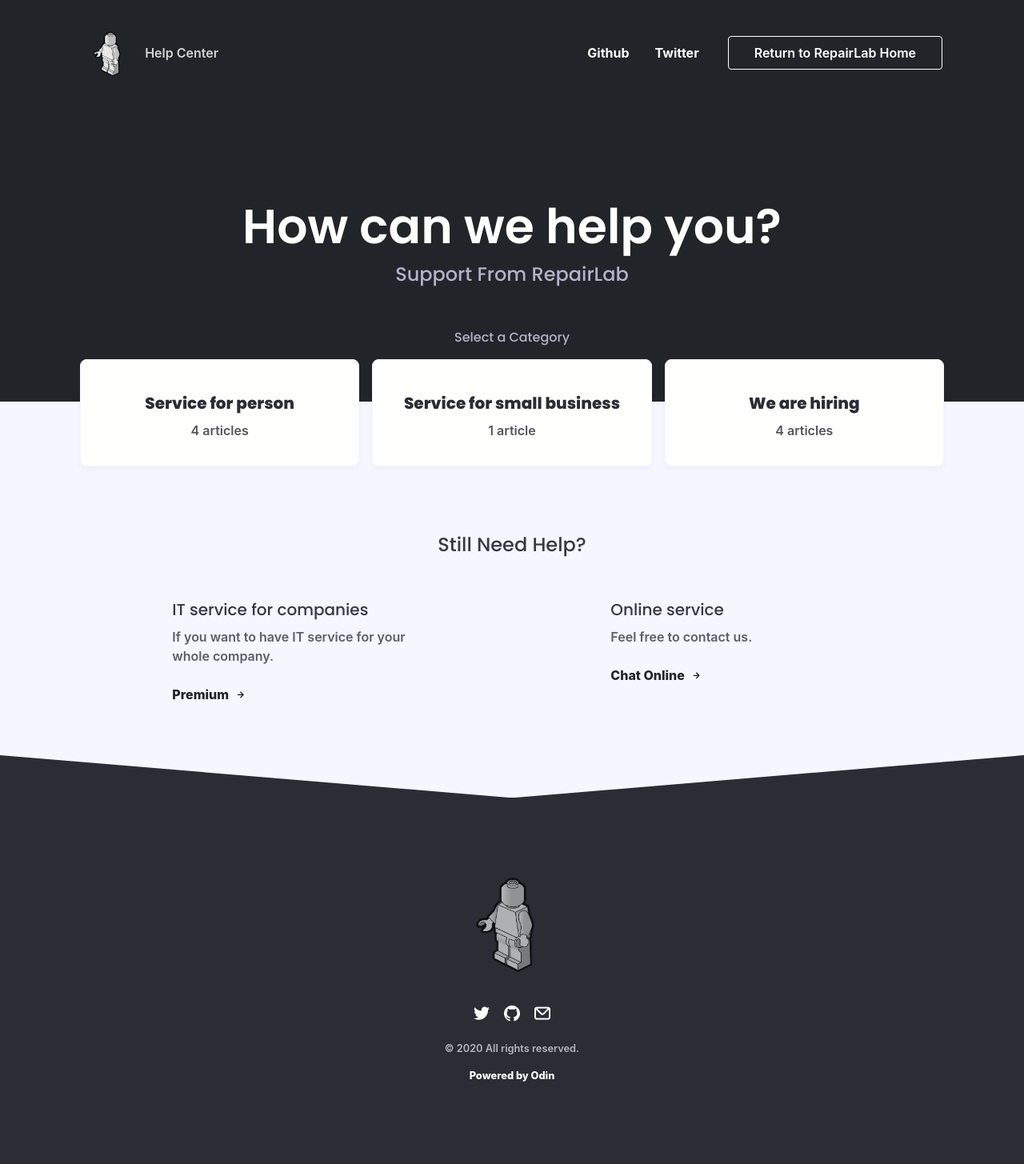
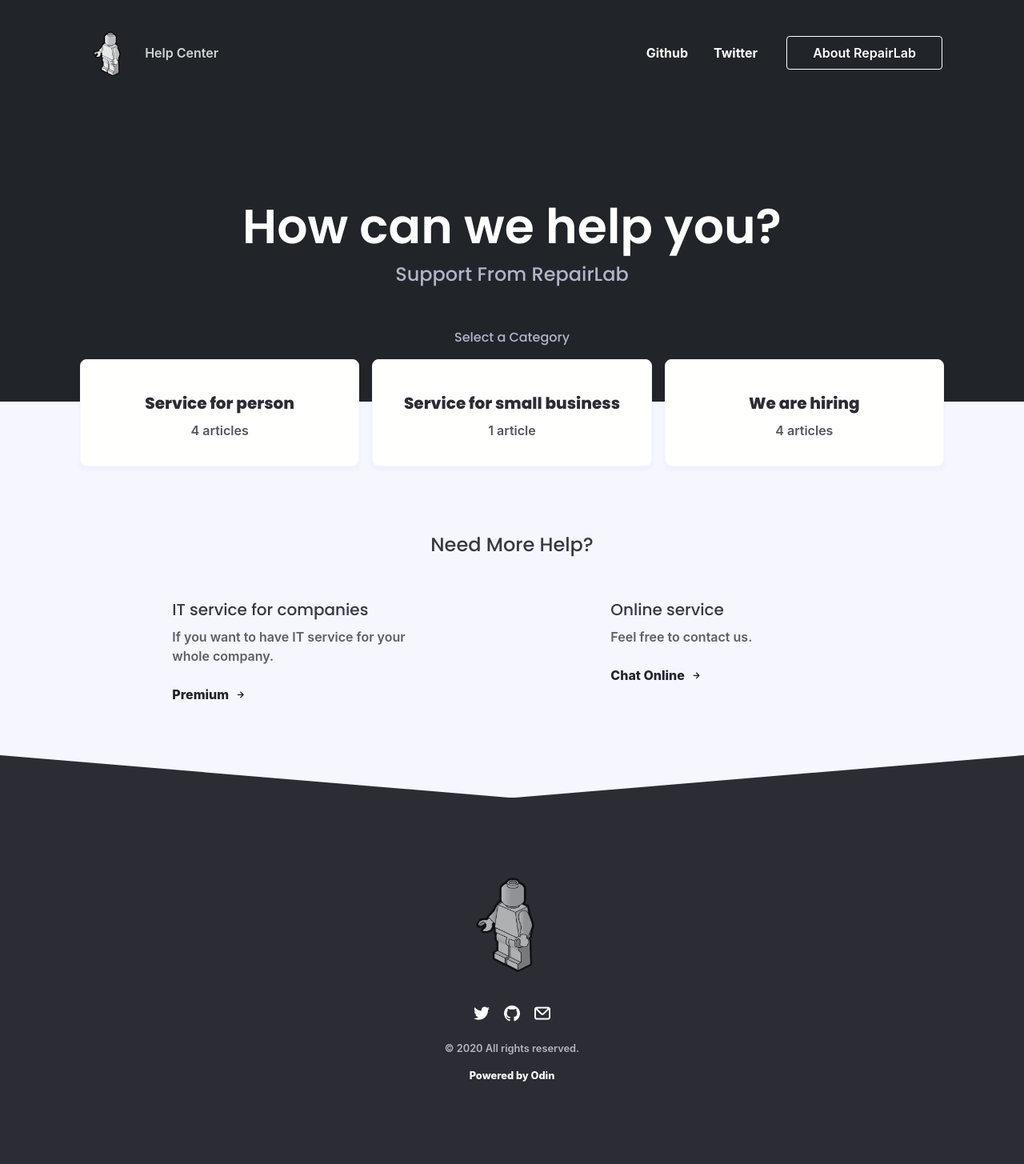
Before and after one commit to werepairlab/werepairlab.github.io, a Jekyll site: the page built from index.html, in a window 1280 px wide. Shown: the whole page at 80% size. Built offline with Jekyll 4.4.1, drawn with Linux system fonts in a browser that asks for light colours; nearby versions of some CDN libraries; some web fonts are replaced; comment, search, counter and statistics services are not loaded.

Commit message:
About us

```diff
--- a/_config.yml
+++ b/_config.yml
@@ -53,7 +53,7 @@
 nav_item_three: #
 nav_item_three_link: #
 
-nav_button: Return to RepairLab Home
+nav_button: About RepairLab
 nav_button_link: https://werepairlab.github.io/
 
 # More Help
--- a/_includes/more-help.html
+++ b/_includes/more-help.html
@@ -1,7 +1,7 @@
 {% if site.help_one_title == null %}
 {% else %}
 <div class="column col-12 text-center mt-16">
-  <h4>Still Need Help?</h4>
+  <h4>Need More Help?</h4>
 </div>
 <div class="column col-4 col-sm-12 p-8 mb-8 col-mx-auto">
   <h5>{{ site.help_one_title }}</h5>
```
Also changed, not shown: _includes/header.html (line endings or trailing spaces).
